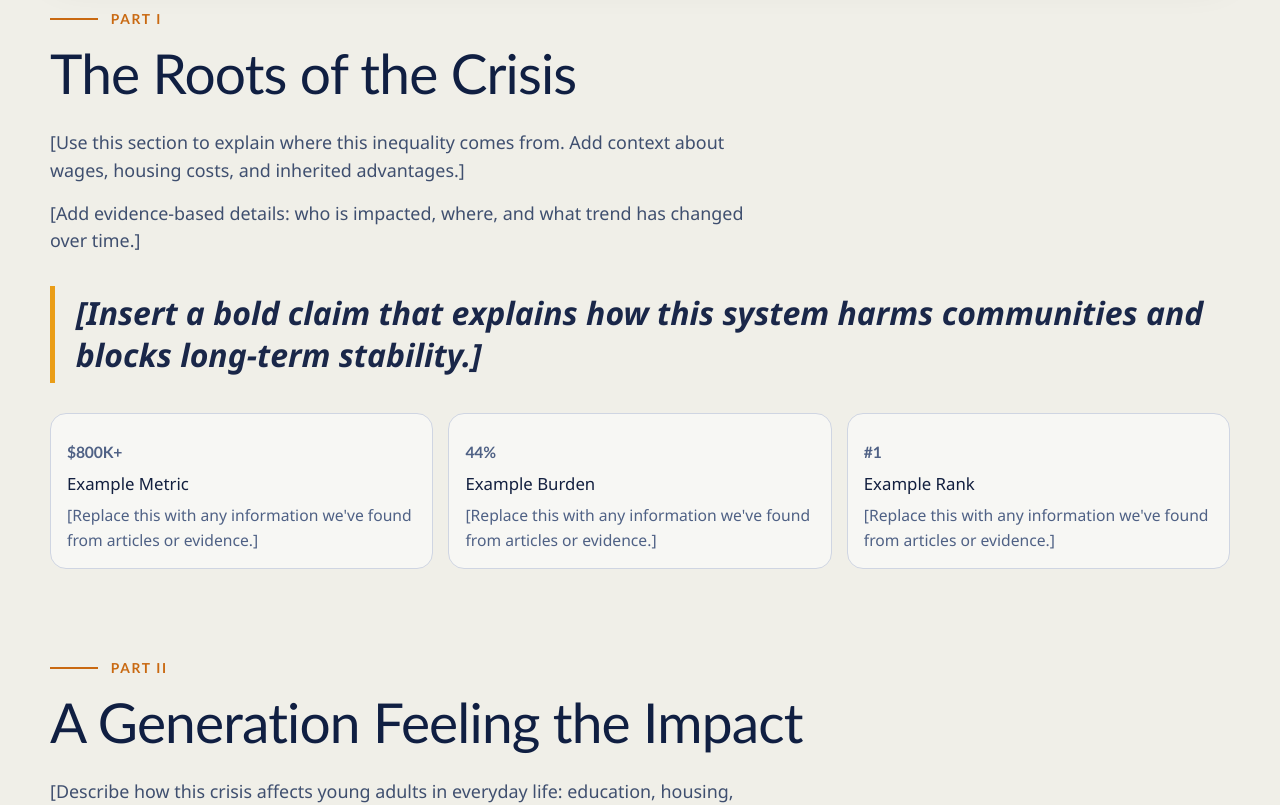
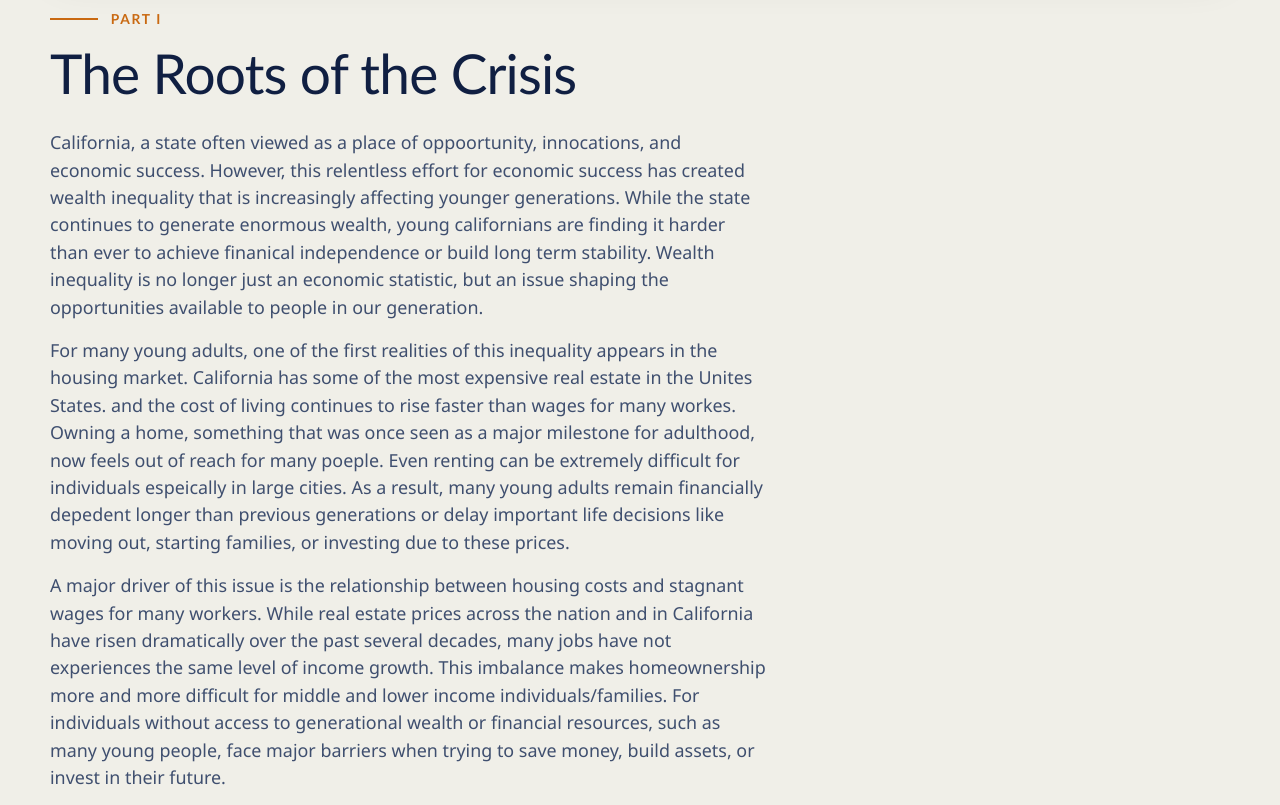
Before and after one commit to Damilss/generational-wealth-inequality, a Next.js app: page / in a window 1280 px wide. Shown: the part 2140-2945 px from the top of the page. Built offline with nearby package versions, Linux system fonts and the light colour scheme.

Commit message:
Add part of issues. will continue later

```diff
--- a/app/page.tsx
+++ b/app/page.tsx
@@ -1,6 +1,6 @@
 "use client";
 
-import { motion, useScroll, useSpring } from "framer-motion";
+import { addScaleCorrector, motion, useScroll, useSpring } from "framer-motion";
 import ScrollReveal from "@/components/ScrollReveal";
 import Image from "next/image";
 
@@ -38,9 +38,26 @@ const sections: PageSection[] = [
     navLabel: "Why Is This an Issue?",
     part: "Part I",
     title: "The Roots of the Crisis",
-    paragraphs: [
-      "[Use this section to explain where this inequality comes from. Add context about wages, housing costs, and inherited advantages.]",
-      "[Add evidence-based details: who is impacted, where, and what trend has changed over time.]",
+    paragraphs: ["California, a state often viewed as a place of oppoortunity, innocations, and economic \
+      success. However, this relentless effort for economic success has created wealth inequality that is \
+      increasingly affecting younger generations. While the state continues to generate enormous wealth, \
+      young californians are finding it harder than ever to achieve finanical independence or build long \
+      term stability. Wealth inequality is no longer just an economic statistic, but an issue shaping the \
+      opportunities available to people in our generation.",
+      "For many young adults, one of the first realities of this inequality appears in the housing market. \
+      California has some of the most expensive real estate in the Unites States. and the cost of living \
+      continues to rise faster than wages for many workes. Owning a home, something that was once seen as \
+      a major milestone for adulthood, now feels out of reach for many poeple. Even renting can be extremely \
+      difficult for individuals espeically in large cities. As a result, many young adults remain financially \
+      depedent longer than previous generations or delay important life decisions like moving out, starting \
+      families, or investing due to these prices.",
+      "A major driver of this issue is the relationship between housing costs and stagnant wages for many \
+      workers. While real estate prices across the nation and in California have risen dramatically over \
+      the past several decades, many jobs have not experiences the same level of income growth. This \
+      imbalance makes homeownership more and more difficult for middle and lower income individuals/families. \
+      For individuals without access to generational wealth or financial resources, such as many young people, \
+      face major barriers when trying to save money, build assets, or invest in their future.",
+      ""
     ],
     quote:
       "[Insert a bold claim that explains how this system harms communities and blocks long-term stability.]",
@@ -252,7 +269,6 @@ export default function Page() {
                 need-based tuition support, and integrates financial literacy education
                 within the UC and CSU. Positioning California as a national model for
                 restoring economic mobility among young adults.
-
               </p>
             </ScrollReveal>
 
```
